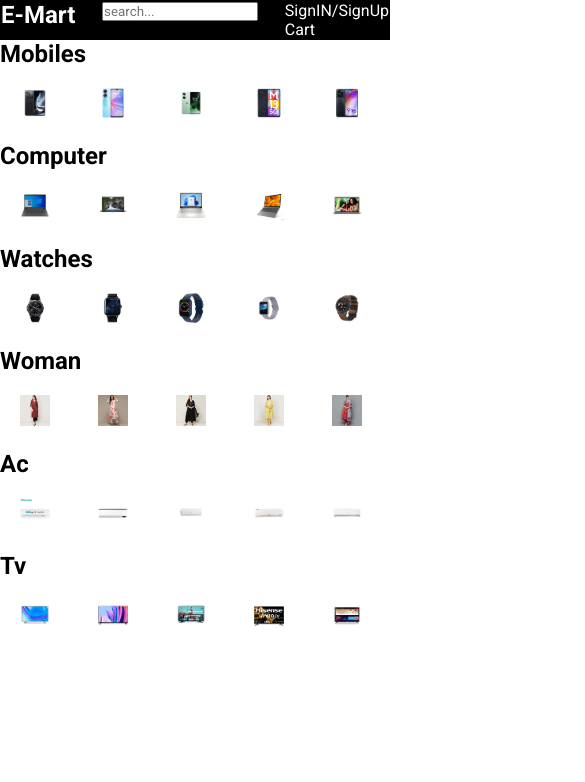
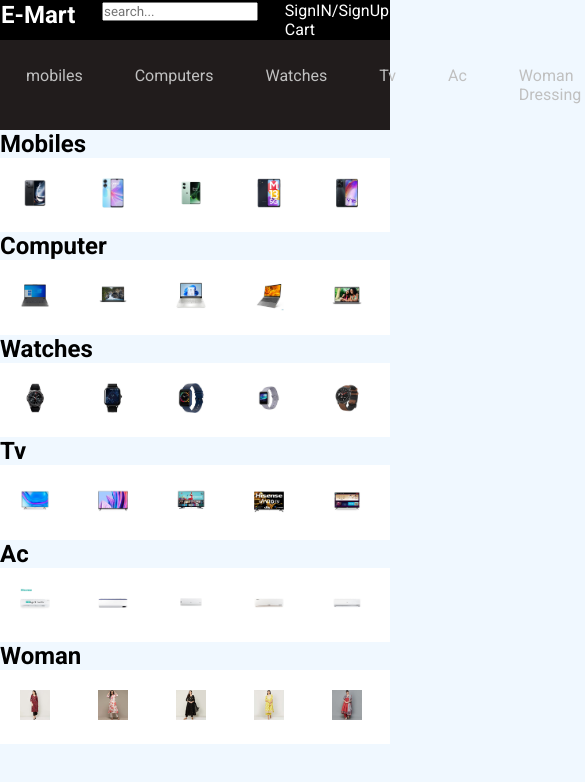
Before and after one commit to shravankgit/e-mart, a React (Vite) app: page / in a window 390 px wide. Shown: the top 782 px of the page, 585 px wide, since content can reach past the window. Built offline with nearby package versions, Linux system fonts and the light colour scheme.

Commit message:
Mobiles Computers

```diff
--- a/src/App.css
+++ b/src/App.css
@@ -4,6 +4,9 @@
   padding: 0;
   box-sizing: border-box;
   font-family: "Roboto", sans-serif;
+}
+body{
+	background-color: aliceblue;
 }
 
 .navSection {
@@ -16,6 +19,7 @@
 
 .proSection {
 	display: flex;
+	background-color: white;
 }
 
 .imageBox {
@@ -26,3 +30,22 @@
 .proImage {
 	width: 80%;
 }
+
+.proTitle h2 {
+	margin: 10px;
+}
+
+.subMenu ul li {
+	list-style: none;
+	margin: 26px;
+}
+
+.subMenu {
+	background-color: rgb(33, 28, 28);
+	color: silver;
+	/* height: 50px; */
+}
+
+.subMenu ul {
+	display: inline-flex;
+}
--- a/src/stores/components/Computers.jsx
+++ b/src/stores/components/Computers.jsx
@@ -5,17 +5,19 @@ import { computerData } from '../data/computers'
 
 const Computers = () => {
 
-        const firstFiveImages = computerData.slice(0,5)
+    const firstFiveImages = computerData.slice(0, 5)
 
     return (
         <>
             <h2>Computer</h2>
             <div className='proSection'>
                 {
-               firstFiveImages .map((item) => {
+                    firstFiveImages.map((item) => {
                         return (
                             <div className='imageBox'>
                                 <img className='proImage' src={item.image} alt="" />
+                                {/* <h6>Company: {item.company}</h6>
+                                <h6>Price: {item.price}</h6> */}
 
                             </div>
                         )
--- a/src/stores/components/Navbar.jsx
+++ b/src/stores/components/Navbar.jsx
@@ -2,13 +2,14 @@ import React from 'react'
 
 const Navbar = () => {
     return (
+        <>
             <div className='navSection'>
                 <div className="title">
                     <h2>E-Mart</h2>
                 </div>
 
                 <div className="search">
-            <input type='text' placeholder='search...'/>
+                    <input type='text' placeholder='search...' />
                 </div>
                 <div className="user">
                     <div className="user-detail">
@@ -20,6 +21,18 @@ const Navbar = () => {
                 </div>
 
             </div>
+            <div className="subMenu">
+                <ul>
+                    <li>mobiles</li>
+                    <li>Computers</li>
+                    <li>Watches</li>
+                    <li>Tv</li>
+                    <li>Ac</li>
+                    <li>Woman Dressing</li>
+                </ul>
+
+            </div>
+        </>
     )
 }
 
--- a/src/stores/components/Products.jsx
+++ b/src/stores/components/Products.jsx
@@ -12,9 +12,9 @@ const Products = () => {
         <Mobiles />
         <Computers />
         <Watches />
+       <Tv />
+       <Ac />
        <Woman />
-       <Ac />
-       <Tv />
     </div>
   )
 }
```
Lines whose indentation alone changed are shown as unchanged.
